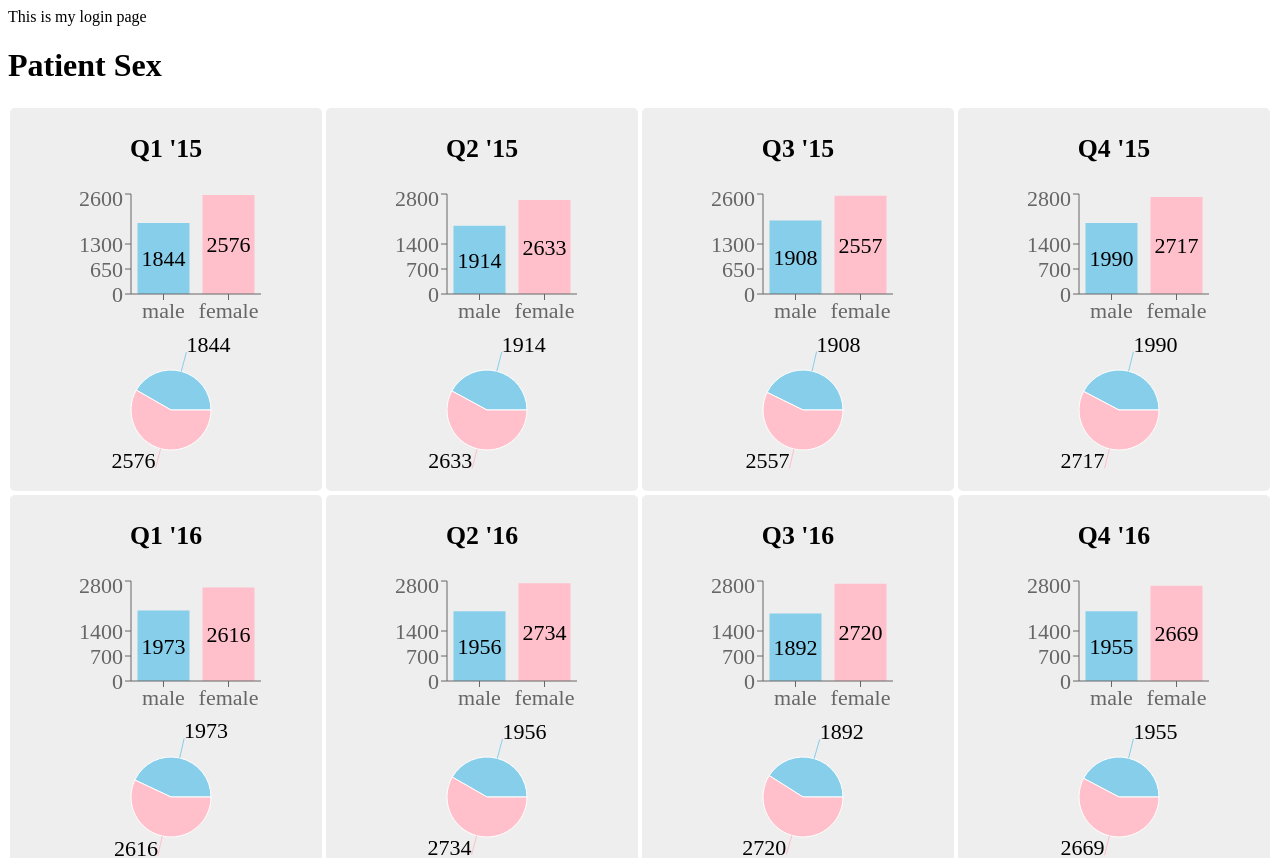
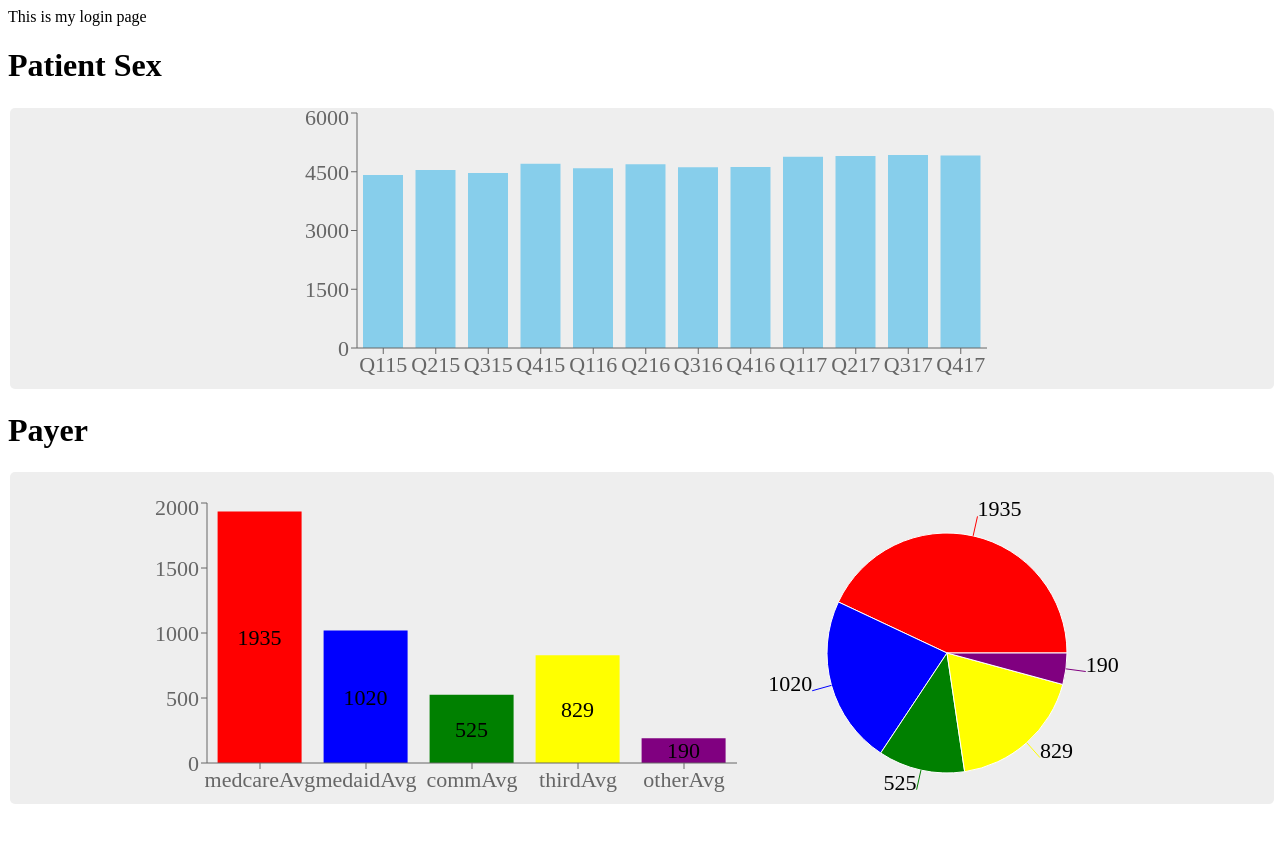
Before and after one commit to cursiv3/pel, a React app in the folder primeedge/client/: page / in a window 1280 px wide. Shown: the top 858 px of the page. After the commit the page ends 814 px from the top, so only its background shows below. Built offline with nearby package versions, Linux system fonts and the light colour scheme; the HTML template or start-up script is replaced by a standard one.

Commit message:
updating Sex charts, pie chart in tooltip but isnt updating properly

```diff
--- a/primeedge/client/src/components/dashboard/Payer/index.js
+++ b/primeedge/client/src/components/dashboard/Payer/index.js
@@ -42,8 +42,6 @@ const Payer = props => {
     avgData.push({ name: key, value: averages[key] });
   }
 
-  console.log("********", avgData);
-
   return (
     <div className="dash-section-wrap-div">
       <div className="payer-quarter-panel-div">
--- a/primeedge/client/src/components/dashboard/Sex/index.js
+++ b/primeedge/client/src/components/dashboard/Sex/index.js
@@ -10,56 +10,58 @@ import {
   Cell,
   Label,
   XAxis,
-  YAxis
+  YAxis,
+  LabelList
 } from "recharts";
 import "./style.css";
+
+const PieTooltip = props => {
+  if (props.active) {
+    var data = props.payload[0].payload;
+    var pie = [
+      { name: "male", value: props.payload[0].payload.male },
+      { name: "female", value: props.payload[0].payload.female }
+    ];
+
+    return (
+      <div className="custom-tooltip-wrapper">
+        <p>Male - {data.male}</p>
+        <p>Female - {data.female}</p>
+        <PieChart width={400} height={300} style={{ display: "inline-table" }}>
+          <Pie
+            data={pie}
+            cx={200}
+            cy={150}
+            outerRadius={120}
+            fill="#8884d8"
+            label={{ fill: "black" }}
+          />
+        </PieChart>
+      </div>
+    );
+  }
+
+  return null;
+};
 
 const Sex = props => {
   return (
     <div style={{ width: "100%" }}>
-      {props.data.map(val => (
-        <div class="sex-quarter-panel-div">
-          <h3>{val.quarter}</h3>
+      <div className="sex-quarter-panel-div">
         <BarChart
-            width={200}
-            height={140}
-            data={val.sex}
+          width={700}
+          height={275}
+          data={props.data}
           style={{ display: "inline-table" }}
           label={{ fill: "black" }}
+          barSize={100}
         >
-            <Bar
-              dataKey="value"
-              cx={0}
-              cy={110}
-              fill="pink"
-              label={{ fill: "black" }}
-            >
-              <Cell fill={"skyblue"} />
-              <Cell fill={"pink"} />
-            </Bar>
-            <XAxis dataKey={"name"} />
-            <YAxis dataKey={"value"} />
+          <Bar dataKey="total" cx={0} cy={110} fill="skyblue" barSize={40} />
+          <XAxis dataKey="quarter" />
+          <YAxis />
+          <Tooltip content={<PieTooltip />} />
         </BarChart>
-          <PieChart
-            width={200}
-            height={150}
-            style={{ display: "inline-table" }}
-          >
-            <Pie
-              data={val.sex}
-              cx={100}
-              cy={70}
-              outerRadius={40}
-              fill="#8884d8"
-              label={{ fill: "black" }}
-            >
-              <Cell fill={"skyblue"} />
-              <Cell fill={"pink"} />
-            </Pie>
-            <Tooltip itemStyle={{ color: "navy" }} />
-          </PieChart>
       </div>
-      ))}
     </div>
   );
 };
--- a/primeedge/client/src/components/dashboard/Sex/style.css
+++ b/primeedge/client/src/components/dashboard/Sex/style.css
@@ -1,9 +1,16 @@
 .sex-quarter-panel-div {
   display: inline-table;
-  width: 24.7%;
+  width: 100%;
   margin: 0.15%;
   font-size: 22px;
   border-radius: 5px;
   text-align: center;
   background-color: rgb(238, 238, 238);
 }
+
+.custom-tooltip-wrapper {
+  background-color: white;
+  padding: 5px 10px 5px 10px;
+  border-radius: 5px;
+  box-shadow: 0 0 7px 2px rgba(0, 0, 0, 0.6);
+}
--- a/primeedge/client/src/components/dashboard/data.js
+++ b/primeedge/client/src/components/dashboard/data.js
@@ -1,52 +1,76 @@
 module.exports = {
   sex: [
     {
-      quarter: "Q1 '15",
-      sex: [{ name: "male", value: 1844 }, { name: "female", value: 2576 }]
+      quarter: "Q115",
+      male: 1844,
+      female: 2576,
+      total: 4420
     },
     {
-      quarter: "Q2 '15",
-      sex: [{ name: "male", value: 1914 }, { name: "female", value: 2633 }]
+      quarter: "Q215",
+      male: 1914,
+      female: 2633,
+      total: 4547
     },
     {
-      quarter: "Q3 '15",
-      sex: [{ name: "male", value: 1908 }, { name: "female", value: 2557 }]
+      quarter: "Q315",
+      male: 1908,
+      female: 2557,
+      total: 4465
     },
     {
-      quarter: "Q4 '15",
-      sex: [{ name: "male", value: 1990 }, { name: "female", value: 2717 }]
+      quarter: "Q415",
+      male: 1990,
+      female: 2717,
+      total: 4707
     },
     {
-      quarter: "Q1 '16",
-      sex: [{ name: "male", value: 1973 }, { name: "female", value: 2616 }]
+      quarter: "Q116",
+      male: 1973,
+      female: 2616,
+      total: 4589
     },
     {
-      quarter: "Q2 '16",
-      sex: [{ name: "male", value: 1956 }, { name: "female", value: 2734 }]
+      quarter: "Q216",
+      male: 1956,
+      female: 2734,
+      total: 4690
     },
     {
-      quarter: "Q3 '16",
-      sex: [{ name: "male", value: 1892 }, { name: "female", value: 2720 }]
+      quarter: "Q316",
+      male: 1892,
+      female: 2720,
+      total: 4612
     },
     {
-      quarter: "Q4 '16",
-      sex: [{ name: "male", value: 1955 }, { name: "female", value: 2669 }]
+      quarter: "Q416",
+      male: 1955,
+      female: 2669,
+      total: 4624
     },
     {
-      quarter: "Q1 '17",
-      sex: [{ name: "male", value: 2029 }, { name: "female", value: 2853 }]
+      quarter: "Q117",
+      male: 2029,
+      female: 2853,
+      total: 4882
     },
     {
-      quarter: "Q2 '17",
-      sex: [{ name: "male", value: 2068 }, { name: "female", value: 2833 }]
+      quarter: "Q217",
+      male: 2068,
+      female: 2833,
+      total: 4901
     },
     {
-      quarter: "Q3 '17",
-      sex: [{ name: "male", value: 2081 }, { name: "female", value: 2847 }]
+      quarter: "Q317",
+      male: 2081,
+      female: 2847,
+      total: 4928
     },
     {
-      quarter: "Q4 '17",
-      sex: [{ name: "male", value: 2085 }, { name: "female", value: 2830 }]
+      quarter: "Q417",
+      male: 2085,
+      female: 2830,
+      total: 4915
     }
   ],
   payer: [
```
Lines whose indentation alone changed are shown as unchanged.
